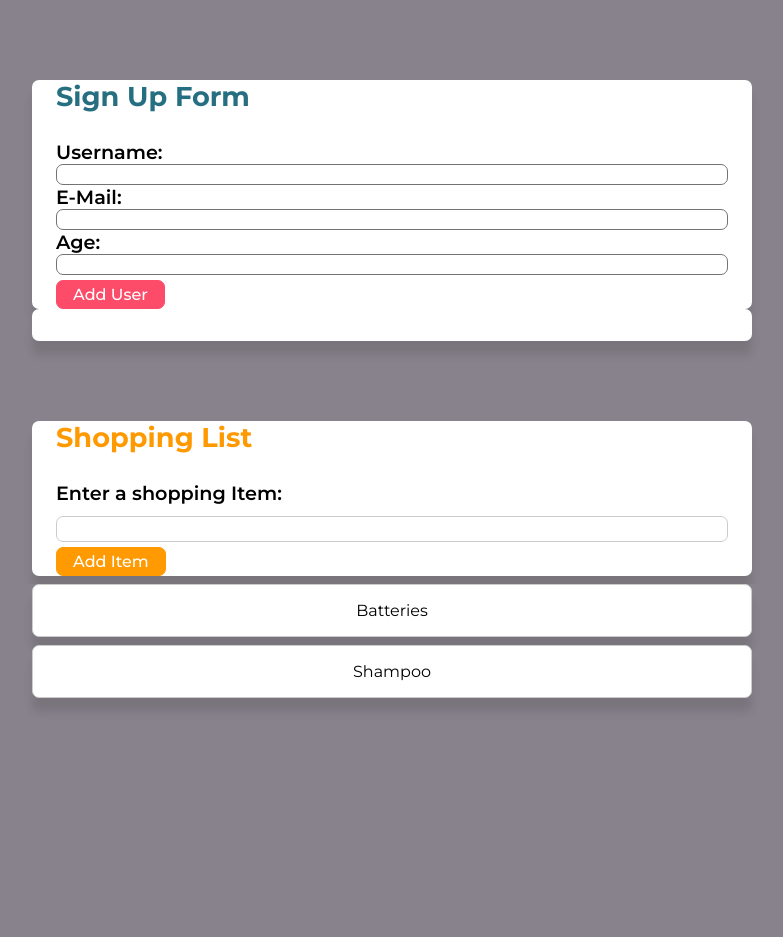
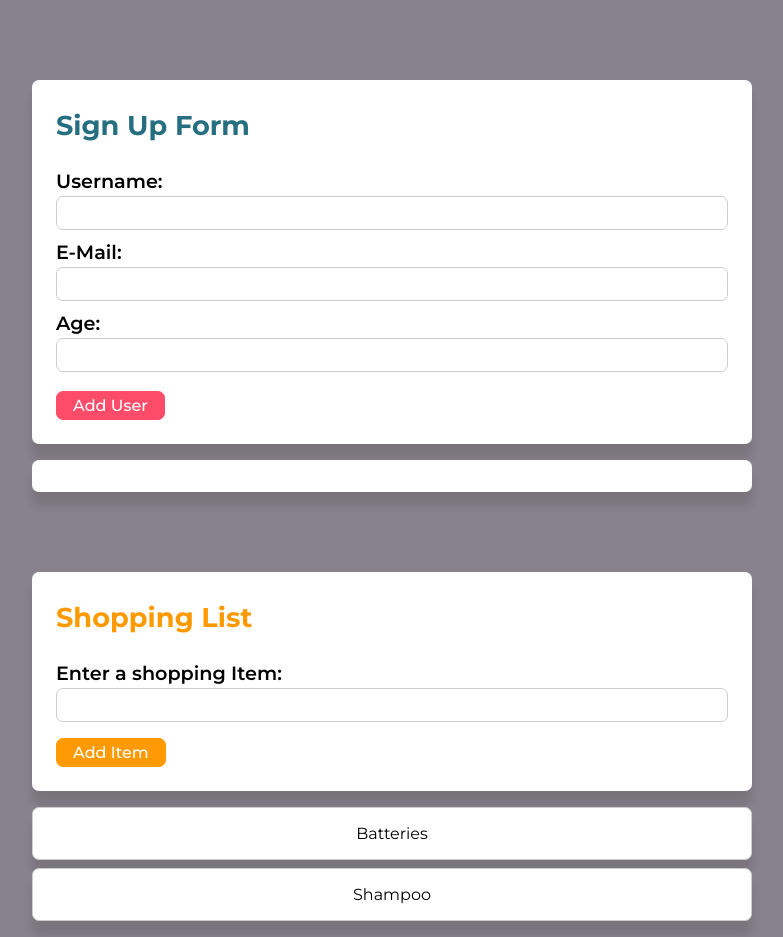
Before and after one commit to Paulina-Cz/cv-projects, a React (Create React App) app: page / in a window 1280 px wide. Shown: the whole page, without its empty margins (248-1031 px from the left). Before the commit the page ends 800 px from the top, so only its background shows below. Built offline with nearby package versions, Linux system fonts and the light colour scheme.

Commit message:
ListOfUsers layout fixed

```diff
--- a/src/components/form-with-overlay/components/UI/Button.module.css
+++ b/src/components/form-with-overlay/components/UI/Button.module.css
@@ -7,7 +7,7 @@
   font-family: "Montserrat", sans-serif;
   font-size: 1rem;
   font-weight: 500;
-  margin-top: 0.3rem;
+  margin-top: 1rem;
   padding: 0.25rem 1rem;
 }
 
--- a/src/components/form-with-overlay/components/Users/AddNewUser.module.css
+++ b/src/components/form-with-overlay/components/Users/AddNewUser.module.css
@@ -1,6 +1,7 @@
 .form {
   background-color: white;
-  padding: 0;
+  padding-top: 0.1rem;
+  padding-bottom: 1.5rem;
 }
 
 .entryMessage {
@@ -21,19 +22,20 @@
   display: block;
   font-size: 1.2rem;
   font-weight: 600;
-  margin-bottom: 0;
+  margin-top: 0.6rem;
+  margin-bottom: 0.2rem;
 }
 
 .input input {
   background-color: white;
-  border: 0.063rem solid rgb(117, 114, 114);
-  border-radius: 0.438rem;
+  border: 0.063rem solid #ccc;
+  border-radius: 0.4375rem;
   display: block;
   font-family: "Montserrat", sans-serif;
   font-size: 1rem;
   font-weight: 400;
-  margin-bottom: 0;
-  padding: 0;
+  line-height: 1.5rem;
+  padding: 0.25rem;
   width: 100%;
 }
 
@@ -43,5 +45,5 @@
   display: block;
   font-size: 1rem;
   font-weight: 400;
-  margin: 0;
+  margin-top: 0.2rem;
 }
--- a/src/components/form-with-overlay/components/Users/ListOfUsers.module.css
+++ b/src/components/form-with-overlay/components/Users/ListOfUsers.module.css
@@ -1,5 +1,5 @@
 .users {
-  margin: 0 auto;
+  margin-top: 1rem;
   max-width: 45rem;
   width: 80%;
 }
@@ -18,6 +18,7 @@
   border-radius: 0.438rem;
   font-size: 1rem;
   font-weight: 400;
-  margin: 0;
+  margin-top: 0.5rem;
+  margin-bottom: 0.5rem;
   padding: 0.3rem;
 }
--- a/src/components/shopping-list/components/ShoppingItems/InputField.module.css
+++ b/src/components/shopping-list/components/ShoppingItems/InputField.module.css
@@ -1,6 +1,7 @@
 .form {
   background-color: white;
-  padding: 0;
+  padding-top: 0.1rem;
+  padding-bottom: 1.5rem;
 }
 
 .formInput {
@@ -20,20 +21,21 @@
   font-size: 1.2rem;
   font-weight: 600;
   display: block;
-  margin-bottom: 0.7rem;
+  margin-top: 0.6rem;
+  margin-bottom: 0.2rem;
 }
 
 .formInput input {
   background-color: white;
-  display: block;
-  width: 100%;
   border: 0.063rem solid #ccc;
   border-radius: 0.4375rem;
+  display: block;
   font-family: "Montserrat", sans-serif;
   font-size: 1rem;
   font-weight: 400;
   line-height: 1.5rem;
-  padding: 0;
+  padding: 0.25rem;
+  width: 100%;
 }
 
 .formInput.invalid input {
--- a/src/components/shopping-list/components/ShoppingItems/ListWithShoppingItems.module.css
+++ b/src/components/shopping-list/components/ShoppingItems/ListWithShoppingItems.module.css
@@ -1,6 +1,6 @@
 .shoppingList {
   list-style-type: none;
-  margin: 0;
+  margin-top: 1rem;
   padding: 0;
   text-align: center;
 }
--- a/src/components/shopping-list/components/UI/Button.module.css
+++ b/src/components/shopping-list/components/UI/Button.module.css
@@ -7,7 +7,7 @@
   font-family: "Montserrat", sans-serif;
   font-size: 1rem;
   font-weight: 500;
-  margin-top: 0.3rem;
+  margin-top: 1rem;
   padding: 0.25rem 1rem;
 }
 
```
